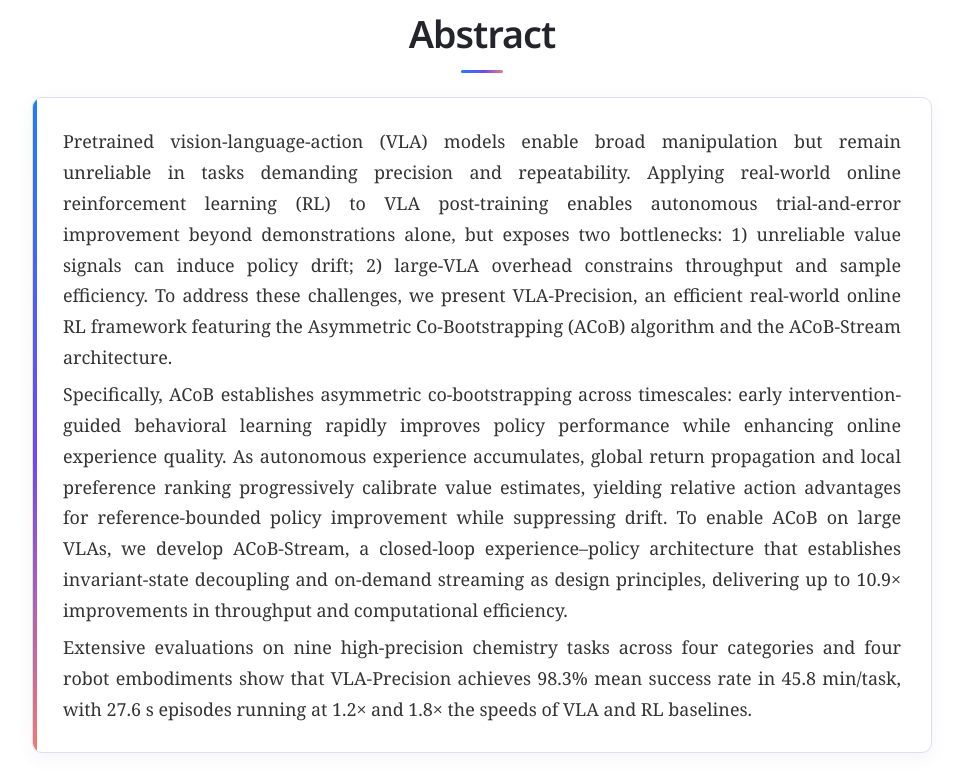
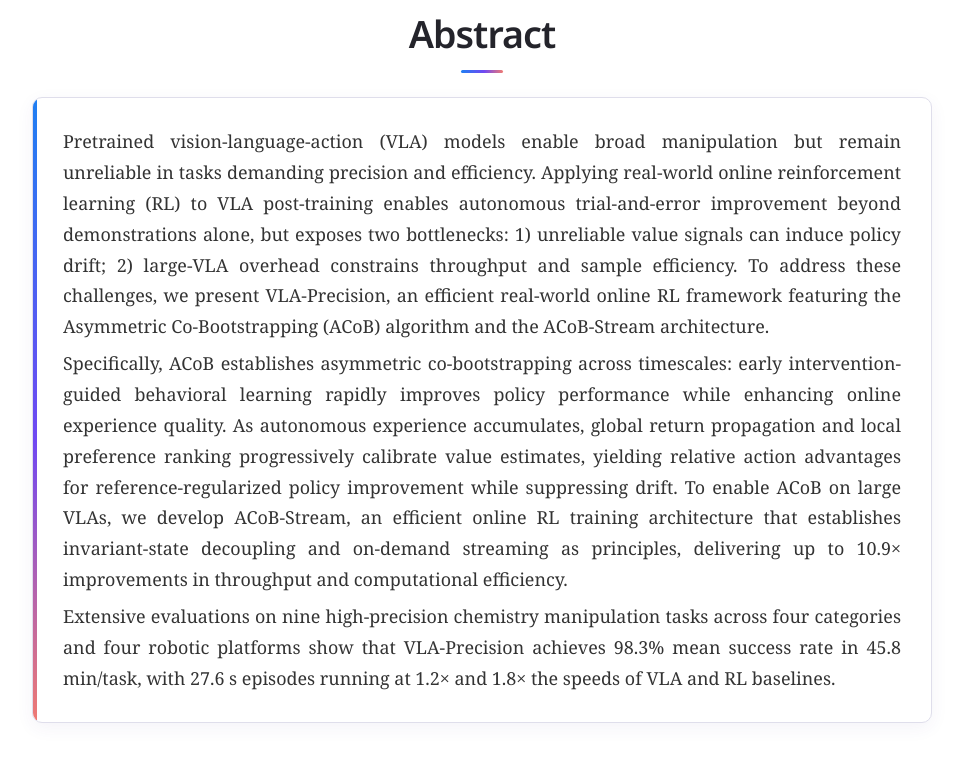
Before and after one commit to VLA-Precision/VLA-Precision.github.io, a plain HTML site: page index.html in a window 1280 px wide. Shown: the part 1240-2020 px from the top of the page, without its empty margins (158-1121 px from the left). Drawn offline with Linux system fonts and the light colour scheme.

Commit message:
Update abstract

```diff
--- a/index.html
+++ b/index.html
@@ -191,9 +191,9 @@
             <h2 id="abstract-title">Abstract</h2>
           </div>
           <div class="abstract-copy">
-            <p>Pretrained vision-language-action (VLA) models enable broad manipulation but remain unreliable in tasks demanding precision and repeatability. Applying real-world online reinforcement learning (RL) to VLA post-training enables autonomous trial-and-error improvement beyond demonstrations alone, but exposes two bottlenecks: 1) unreliable value signals can induce policy drift; 2) large-VLA overhead constrains throughput and sample efficiency. To address these challenges, we present VLA-Precision, an efficient real-world online RL framework featuring the Asymmetric Co-Bootstrapping (ACoB) algorithm and the ACoB-Stream architecture.</p>
-            <p>Specifically, ACoB establishes asymmetric co-bootstrapping across timescales: early intervention-guided behavioral learning rapidly improves policy performance while enhancing online experience quality. As autonomous experience accumulates, global return propagation and local preference ranking progressively calibrate value estimates, yielding relative action advantages for reference-bounded policy improvement while suppressing drift. To enable ACoB on large VLAs, we develop ACoB-Stream, a closed-loop experience–policy architecture that establishes invariant-state decoupling and on-demand streaming as design principles, delivering up to 10.9× improvements in throughput and computational efficiency.</p>
-            <p>Extensive evaluations on nine high-precision chemistry tasks across four categories and four robot embodiments show that VLA-Precision achieves 98.3% mean success rate in 45.8 min/task, with 27.6 s episodes running at 1.2× and 1.8× the speeds of VLA and RL baselines.</p>
+            <p>Pretrained vision-language-action (VLA) models enable broad manipulation but remain unreliable in tasks demanding precision and efficiency. Applying real-world online reinforcement learning (RL) to VLA post-training enables autonomous trial-and-error improvement beyond demonstrations alone, but exposes two bottlenecks: 1) unreliable value signals can induce policy drift; 2) large-VLA overhead constrains throughput and sample efficiency. To address these challenges, we present VLA-Precision, an efficient real-world online RL framework featuring the Asymmetric Co-Bootstrapping (ACoB) algorithm and the ACoB-Stream architecture.</p>
+            <p>Specifically, ACoB establishes asymmetric co-bootstrapping across timescales: early intervention-guided behavioral learning rapidly improves policy performance while enhancing online experience quality. As autonomous experience accumulates, global return propagation and local preference ranking progressively calibrate value estimates, yielding relative action advantages for reference-regularized policy improvement while suppressing drift. To enable ACoB on large VLAs, we develop ACoB-Stream, an efficient online RL training architecture that establishes invariant-state decoupling and on-demand streaming as principles, delivering up to 10.9× improvements in throughput and computational efficiency.</p>
+            <p>Extensive evaluations on nine high-precision chemistry manipulation tasks across four categories and four robotic platforms show that VLA-Precision achieves 98.3% mean success rate in 45.8 min/task, with 27.6 s episodes running at 1.2× and 1.8× the speeds of VLA and RL baselines.</p>
           </div>
         </div>
       </section>
```
